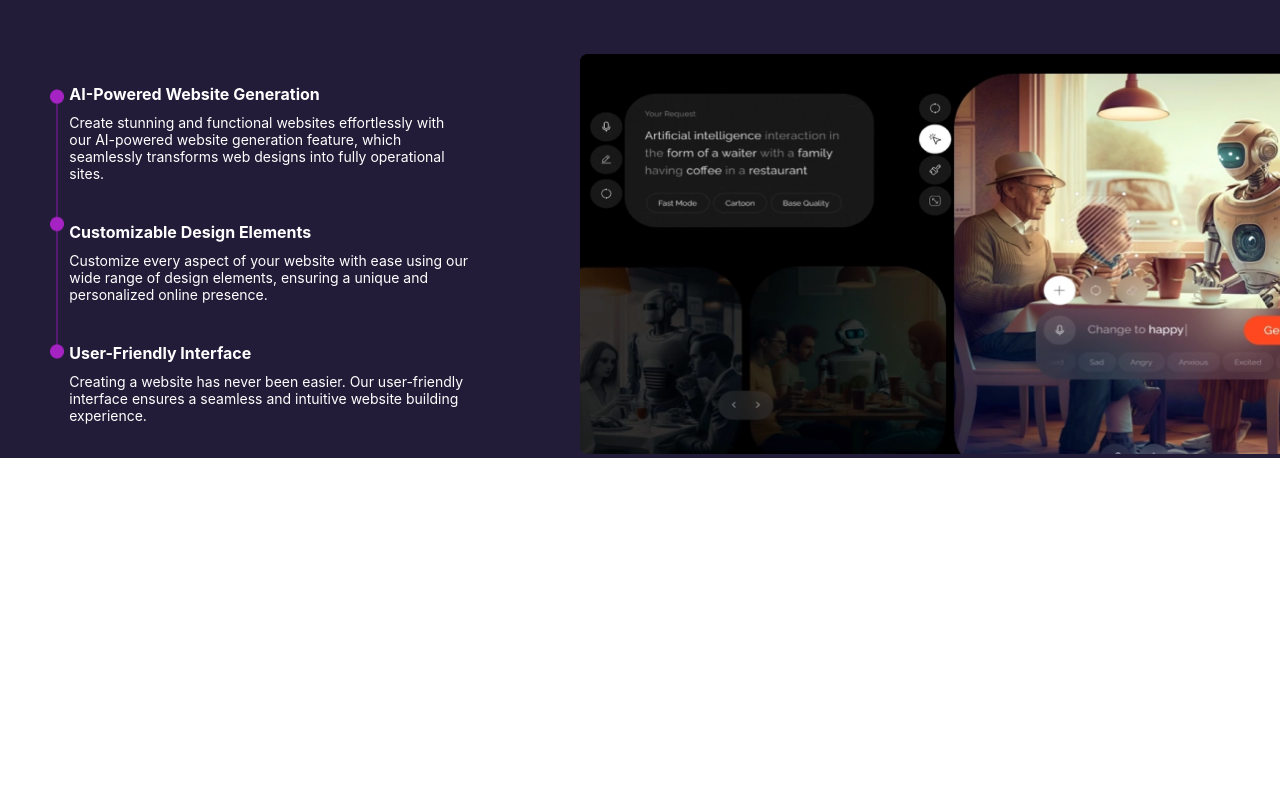
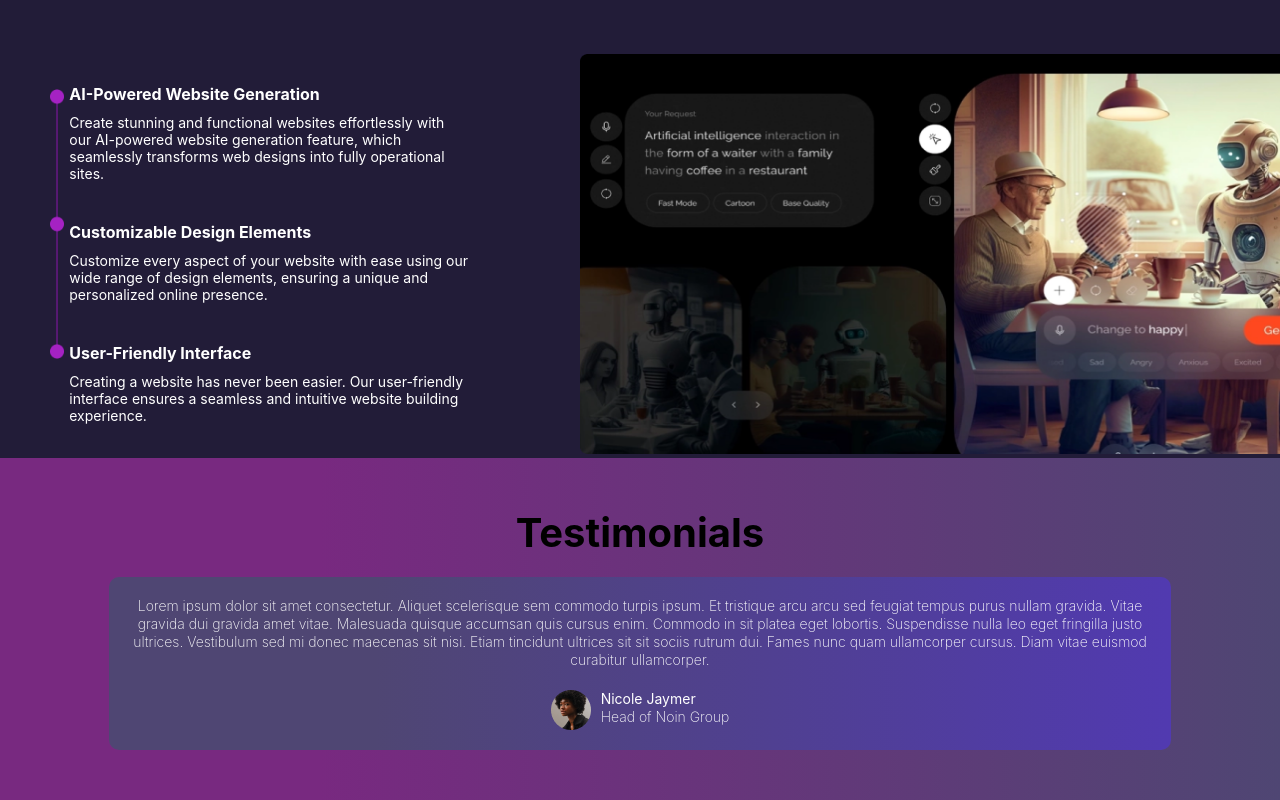
Before and after one commit to Bentike/Neptis, a React (Create React App) app: page / in a window 1280 px wide. Shown: the part 1215-2015 px from the top of the page. Before the commit the page ends 1673 px from the top, so only its background shows below. Built offline with nearby package versions, Linux system fonts and the light colour scheme.

Commit message:
reduced testimonial-text font-weigth

```diff
--- a/src/App.js
+++ b/src/App.js
@@ -4,6 +4,7 @@ import Navs from './Components/Navs';
 import Banner from './Components/Banner';
 import Features from './Components/Features';
 import HowItWorks from './Components/HowItWorks';
+import Testimonial from './Components/Testimonial';
 
 function App() {
   return (
@@ -17,12 +18,9 @@ function App() {
            <Banner/>
         </main>
       </header>
-      <section>
         <Features/>
-      </section>
-      <section>
         <HowItWorks/>
-      </section>
+        <Testimonial/>
     </div>
   );
 }
--- a/src/Components/Testimonial.js
+++ b/src/Components/Testimonial.js
@@ -1,11 +1,34 @@
 import "../Styles/testimonial.css";
+import client from "../images/testimonial-image.png";
 
 const Testimonial = () => {
-    return(
-        <div>
+  return (
+    <div className="testimonial">
+      <h3>Testimonials</h3>
+      <div>
+        <div className="testimonial-text-wrap">
+          <p className="testimonial-text">
+            Lorem ipsum dolor sit amet consectetur. Aliquet scelerisque sem
+            commodo turpis ipsum. Et tristique arcu arcu sed feugiat tempus
+            purus nullam gravida. Vitae gravida dui gravida amet vitae.
+            Malesuada quisque accumsan quis cursus enim. Commodo in sit platea
+            eget lobortis. Suspendisse nulla leo eget fringilla justo ultrices.
+            Vestibulum sed mi donec maecenas sit nisi. Etiam tincidunt ultrices
+            sit sit sociis rutrum dui. Fames nunc quam ullamcorper cursus. Diam
+            vitae euismod curabitur ullamcorper.
+          </p>
 
+          <div className="testimonial-details">
+            <img src={client} alt="client testimonial" className="text-img" />
+            <div>
+              <p className="name">Nicole Jaymer</p>
+              <p className="role">Head of Noin Group</p>
+            </div>
+          </div>
         </div>
-    );
-}
+      </div>
+    </div>
+  );
+};
 
 export default Testimonial;
--- a/src/Styles/testimonial.css
+++ b/src/Styles/testimonial.css
@@ -0,0 +1,40 @@
+.testimonial{
+    text-align: center;
+    padding: 50px;
+    background-image: linear-gradient(to right, #782980 25%, #4F4673);
+}
+
+.testimonial h3{
+    font-size: 40px;
+    margin-bottom: 20px;
+}
+
+.testimonial-text-wrap{
+    width: 90%;
+    background-image: linear-gradient(to right, #4F4673 25%, #513ab0);
+    margin: 0 auto;
+    color: #fff;
+    padding: 20px;
+    font-size: 14px;
+    line-height: 1.3em;
+    border-radius: 10px;
+}
+
+.testimonial-text{
+  margin-bottom: 20px;
+  font-weight: 200;
+}
+
+.testimonial-details{
+   display: flex;
+   justify-content: center;
+   text-align: left;
+}
+
+.text-img{
+    margin-right: 10px;
+}
+
+.role{
+    font-weight: 200;
+}
```
